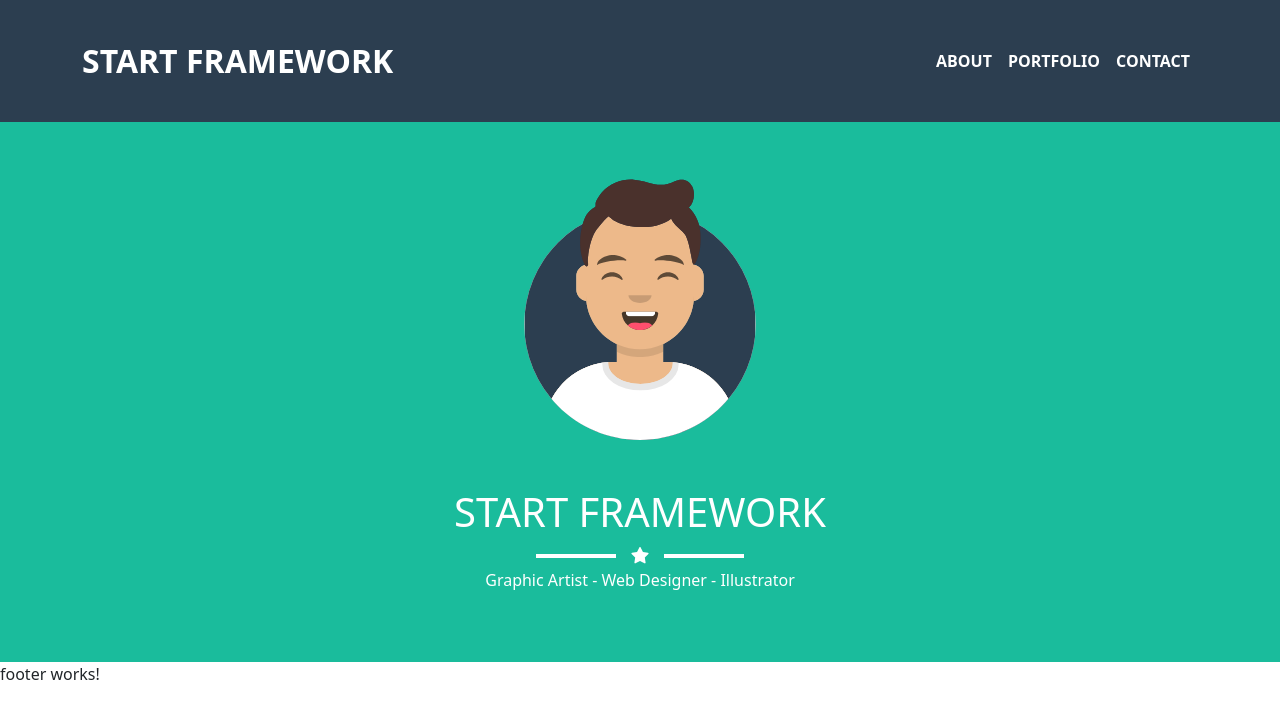
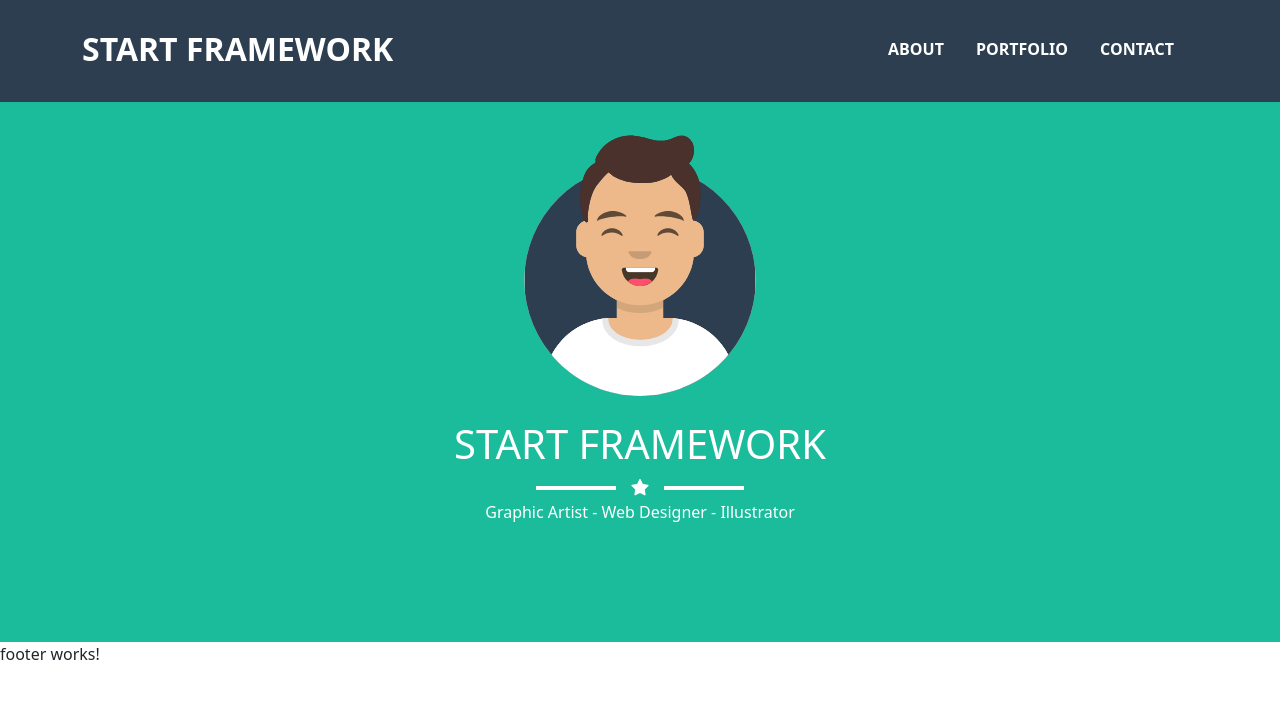
Before and after one commit to Amr-shawky/start-framework-angular, an Angular app: page / in a window 1280 px wide. Shown: the top 718 px of the page. Built offline with nearby package versions, Linux system fonts and the light colour scheme.

Commit message:
fix: adjust spacing and alignment in home and navbar components for improved layout

```diff
--- a/src/app/component/home/home.html
+++ b/src/app/component/home/home.html
@@ -1,7 +1,7 @@
 <header>
-    <div class="container">
+    <div class="container ">
         <div class="row flex-column text-center">
-            <div class="col my-5">
+            <div class="col my-4">
                 <div class="icon">
                     <img src="home-icon.svg" alt="Logo" class="logo" style="width: 270px; height: 270px;">
                 </div>
--- a/src/app/component/navbar/navbar.html
+++ b/src/app/component/navbar/navbar.html
@@ -1,5 +1,5 @@
-<nav class="navbar navbar-expand-lg bg-body-tertiary text-uppercase">
-  <div class="container fw-bold py-4">
+<nav class="navbar navbar-expand-lg bg-body-tertiary text-uppercase pt-1">
+  <div class="container fw-bold py-3 ">
     <a class="navbar-brand text-white fs-2" href="#">Start Framework</a>
     <button
       class="navbar-toggler"
@@ -15,13 +15,13 @@
     <div class="collapse navbar-collapse" id="navbarNav">
       <ul class="navbar-nav ms-auto">
         <li class="nav-item ">
-          <a class="nav-link text-white" href="#">about</a>
+          <a class="nav-link pe-4 text-white" href="#">about</a>
         </li>
         <li class="nav-item">
-          <a class="nav-link text-white" href="#">portfolio</a>
+          <a class="nav-link pe-4 text-white" href="#">portfolio</a>
         </li>
         <li class="nav-item">
-          <a class="nav-link text-white" href="#">contact</a>
+          <a class="nav-link pe-4 text-white" href="#">contact</a>
         </li>
       </ul>
     </div>
```
